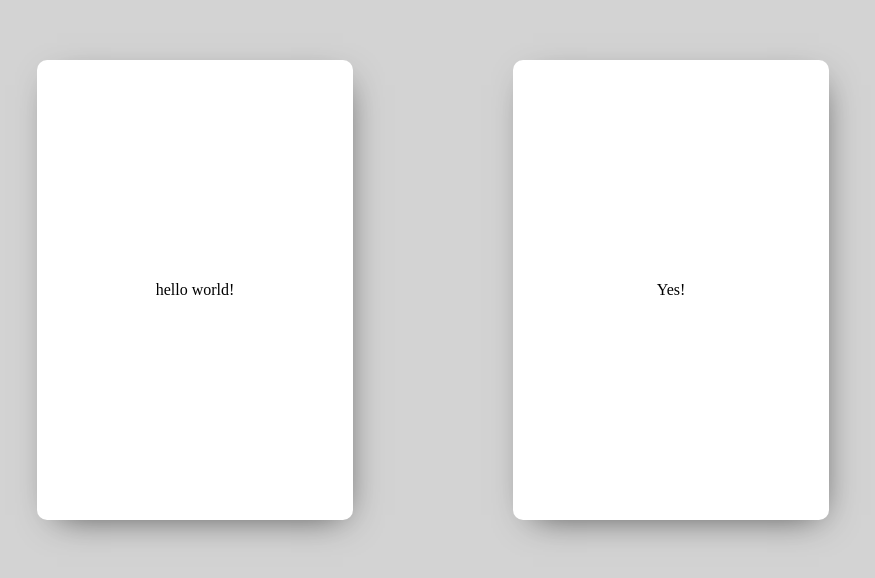
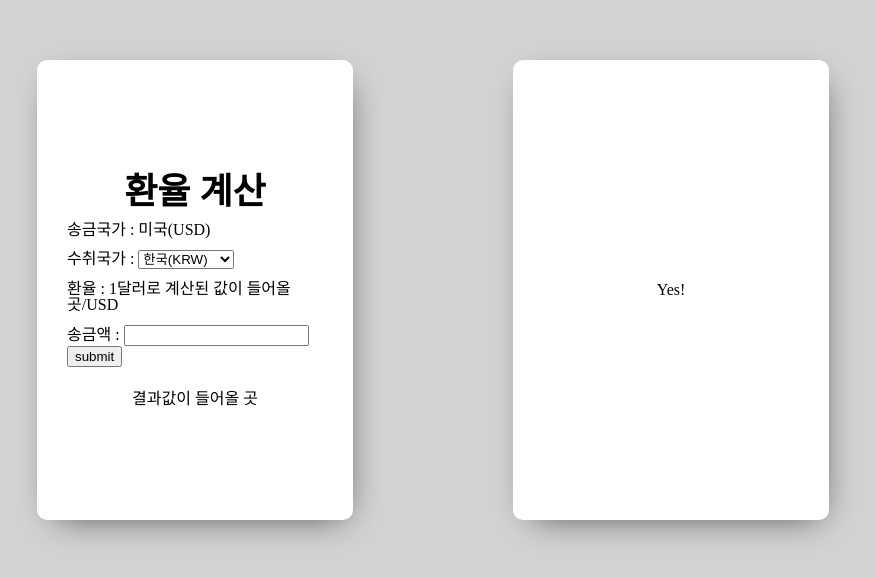
Before and after one commit to PreOnBoarding-Team17/Week1_Exchange_Rate_Calculator, a React (Create React App) app: page / in a window 1280 px wide. Shown: the part 110-688 px from the top of the page, without its empty margins (207-1082 px from the left). Built offline with nearby package versions, Linux system fonts and the light colour scheme; no server answers.

Commit message:
feat: 계산기1 레이아웃 구현

```diff
--- a/src/Components/First/index.jsx
+++ b/src/Components/First/index.jsx
@@ -1,17 +1,45 @@
 import { API } from 'API';
-import { useEffect } from 'react';
+import React, { useEffect, useRef, useState } from 'react';
 import 'Components/First/scss/First.scss';
 
 export default function First() {
+  // const [exchange, setExchange] = useState('USDKRW');
+  const inputRef = useRef(null);
+
   useEffect(() => {
     async function getAPI() {
       await API.Get_API().then((response) => console.log(response.data));
     }
     getAPI();
   }, []);
+
+  // const handleExchange = (e) => {
+  //   setExchange(e.currentTarget.value);
+  // };
+
   return (
     <section className="First__Container">
-      <h1>hello world!</h1>
+      <h1>환율 계산</h1>
+      <form className="FormStyle">
+        <p className="SendCountry">송금국가 : 미국(USD)</p>
+        <label htmlFor="country">수취국가 : </label>
+        <select
+          id="country"
+          // onChange={handleExchange}
+          className="ReceiveCountry">
+          <option value="USDKRW">한국(KRW)</option>
+          <option value="USDJPY">일본(JPY)</option>
+          <option value="USDPHP">필리핀(PHP)</option>
+        </select>
+        <p className="ExchageRate">
+          환율 : <span>1달러로 계산된 값이 들어올 곳</span>
+          /USD
+        </p>
+        <label>송금액 : </label>
+        <input ref={inputRef} />
+        <button>submit</button>
+      </form>
+      <div>결과값이 들어올 곳</div>
     </section>
   );
 }
--- a/src/Components/First/scss/First.scss
+++ b/src/Components/First/scss/First.scss
@@ -2,4 +2,19 @@
 
 .First__Container {
   @include Container__Form();
+  h1 {
+    font-size: 36px;
+    font-weight: bold;
+    margin-bottom: 12px;
+  }
+
+  .FormStyle {
+    margin-bottom: 24px;
+  }
+
+  .SendCountry,
+  .ReceiveCountry,
+  .ExchageRate {
+    margin-bottom: 12px;
+  }
 }
--- a/src/Styles/_mixins.scss
+++ b/src/Styles/_mixins.scss
@@ -2,6 +2,7 @@
   width: 20vw;
   height: 50vh;
   display: flex;
+  flex-direction: column;
   padding: 30px;
   margin: 0 80px;
   align-items: center;
```
